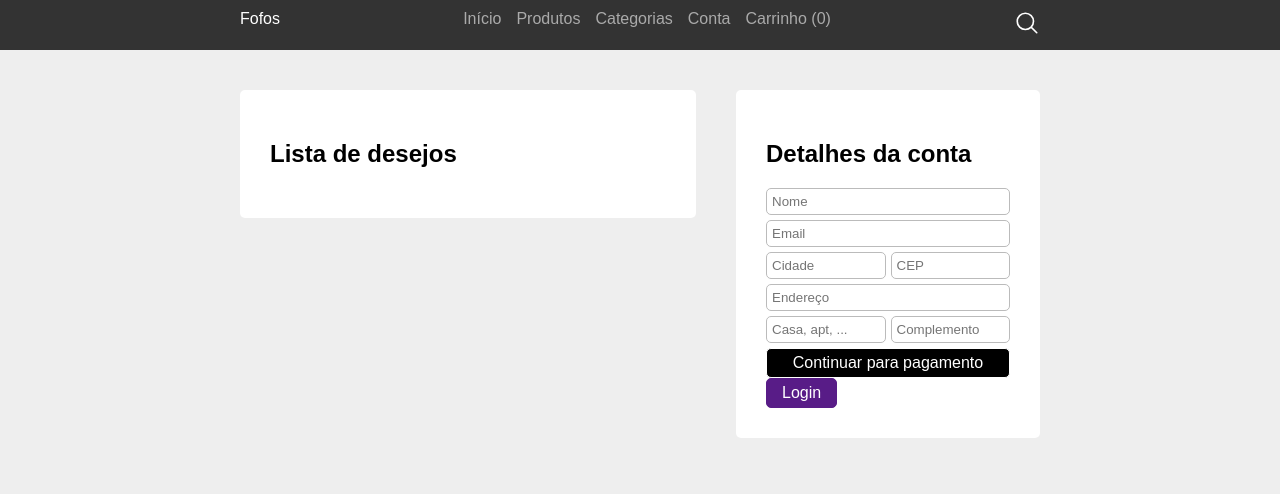
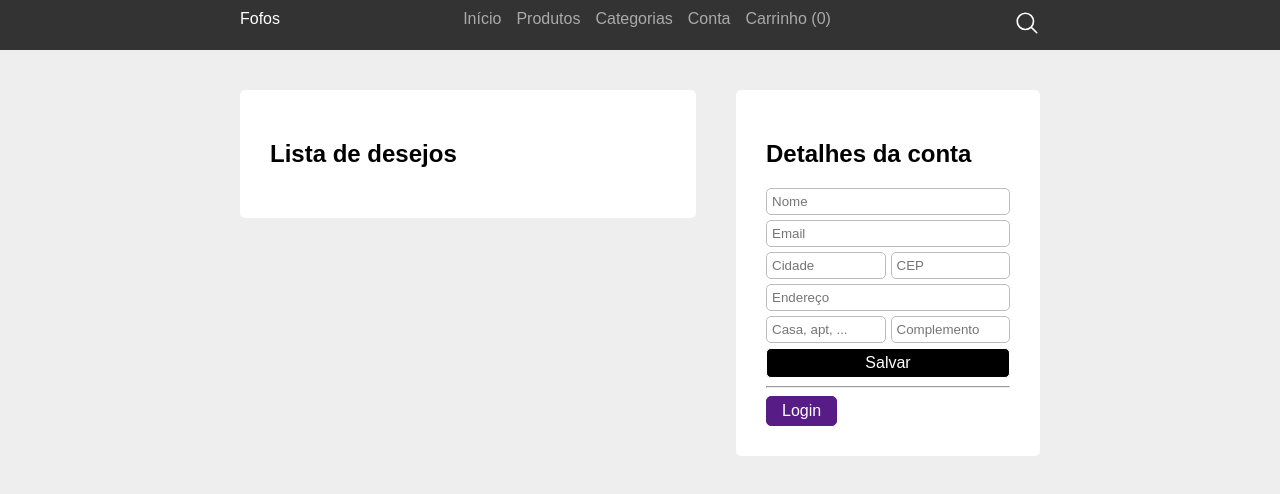
Before and after one commit to devguicordeiro/SiteFofos, a Next.js app: page /account in a window 1280 px wide. Shown: the top 494 px of the page. Built offline with nearby package versions, Linux system fonts and the light colour scheme; no server answers; what next-reveal would draw is missing.

Commit message:
working data harvesting and endpoint

```diff
--- a/pages/account.js
+++ b/pages/account.js
@@ -7,6 +7,7 @@ import WhiteBox from "@/components/WhiteBox";
 import { RevealWrapper } from "next-reveal";
 import Input from "@/components/Input";
 import { useState } from "react";
+import axios from "axios";
 
 const Title = styled.h1`
     font-size: 1.5em;
@@ -43,6 +44,10 @@ export default function AccountPage() {
         await signIn("google", {
             callbackUrl: process.env.NEXT_PUBLIC_URL,
         });
+    }
+    function saveAddress() {
+        const data = {name, email, city, address, cep, complement, house,};
+        axios.put("/api/address", data);
     }
     return (
         <>
@@ -113,9 +118,10 @@ export default function AccountPage() {
                                         onChange={ev => setComplement(ev.target.value)}
                                         ></Input>
                                     </CityHolder>
-                                    <Button block={1} black={1}>
-                                        Continuar para pagamento
+                                    <Button onClick={saveAddress} block={1} black={1}>
+                                        Salvar
                                     </Button>
+                                    <hr />
                                 {session && (
                                     <Button primary={1} onClick={logout}>Logout</Button>
                                 )}
```
Also changed, not shown: models/Address.js (added, +14 -0 lines), pages/api/address.js (added, +9 -0 lines).
